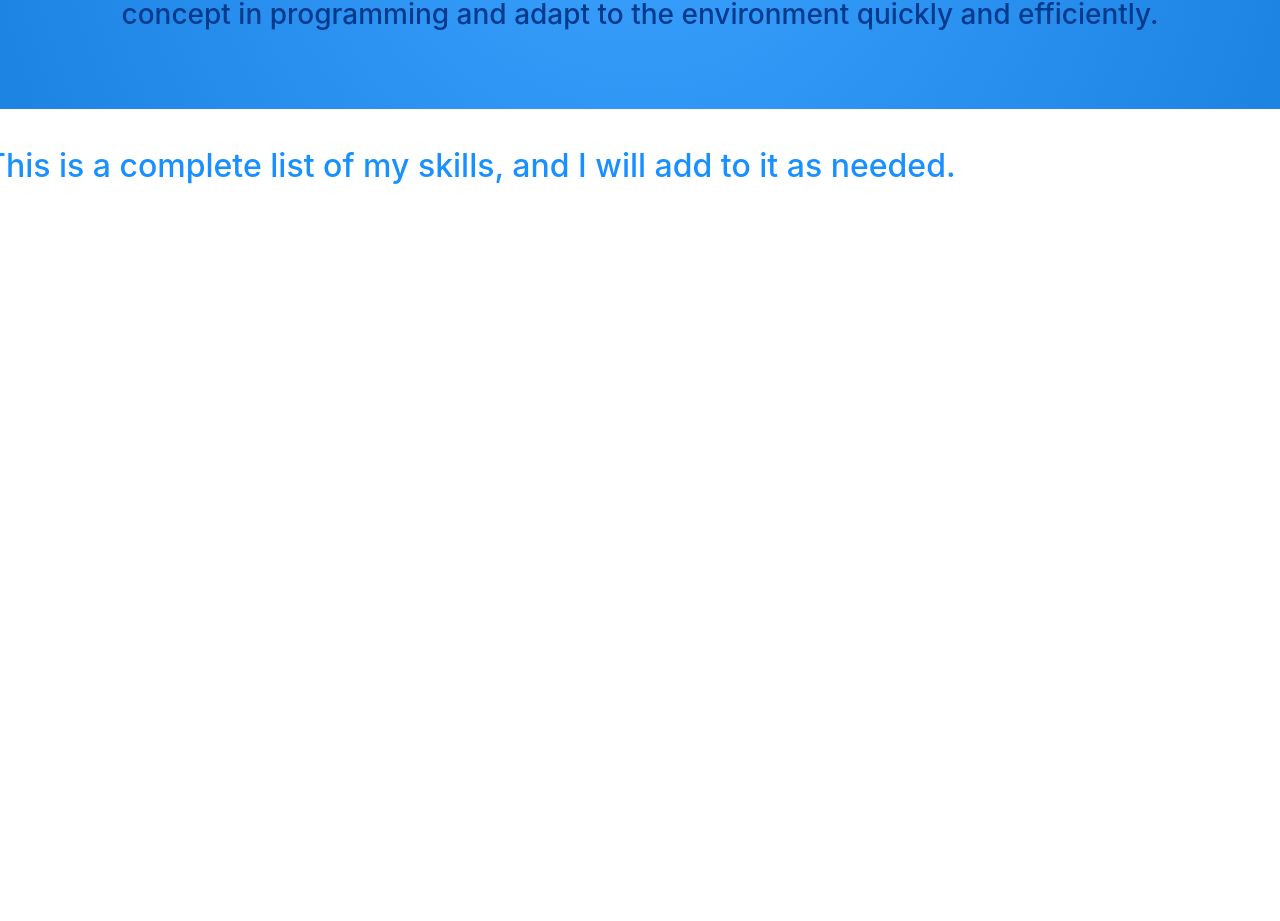
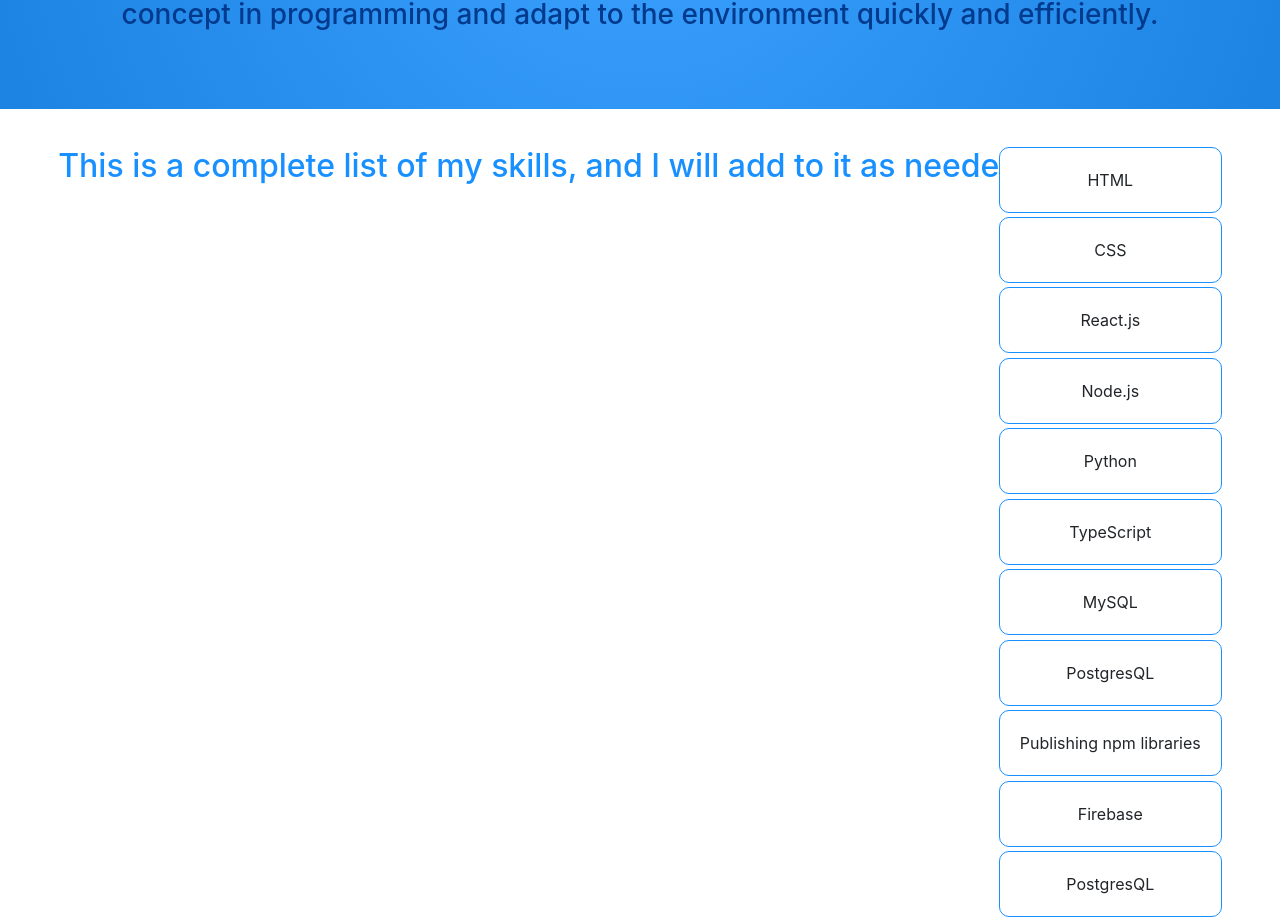
Before and after one commit to carlsachs/BootstrapPort, a React (Create React App) app in the folder portfolio/: page /skills in a window 1280 px wide. Shown: the part 391-1312 px from the top of the page. Before the commit the page ends 800 px from the top, so only its background shows below. Built offline with nearby package versions, Linux system fonts and the light colour scheme.

Commit message:
commit for deploy to test download resume

```diff
--- a/portfolio/src/components/Nav.js
+++ b/portfolio/src/components/Nav.js
@@ -11,9 +11,6 @@
 
 //import other components
 import ContactModal from "./ContactModal";
-
-//import other components
-import DownloadLink from "react-download-link";
 
 import "./Carl-Sachs-Resume.pdf";
 
@@ -37,7 +34,7 @@
                 </Nav>
                 <Nav className="nav-left">
                 <ContactModal />
-                <a href={require("./Carl-Sachs-Resume.pdf")} style={{textDecoration: "none", padding: "2%", borderRadius: "3px"}} className="resume-button" download="Carl'sResume">Download Resume</a>
+                <a href={require("./Carl-Sachs-Resume.pdf")} style={{textDecoration: "none", padding: "2%", borderRadius: "3px"}} className="resume-button" download="Carl's Resume">Download Resume</a>
                 </Nav>
             </Navbar.Collapse>
         </Navbar>
--- a/portfolio/src/components/Skills.css
+++ b/portfolio/src/components/Skills.css
@@ -29,3 +29,13 @@
     text-align: center;
     margin: 0 auto;
 }
+
+.skillbox {
+    justify-content: center;
+}
+
+.skills-cards {
+    display: flex;
+    flex-flow: column nowrap;
+    justify-content: center;
+}
--- a/portfolio/src/components/Skills.js
+++ b/portfolio/src/components/Skills.js
@@ -3,6 +3,7 @@
 //import bootstrap and css / other styling components
 import "./Skills.css";
 import Container from "react-bootstrap/Container";
+import Card from "react-bootstrap/Card";
 import { Row, Col } from "react-bootstrap";
 import { Fade } from "react-reveal";
 
@@ -29,10 +30,23 @@
             </Row>
             <Row className="skillbox">
                     <Fade bottom>
-                    <Row className= "skillbox-title">
+                    <Row className="skillbox-title">
                         <h3>This is a complete list of my skills, and I will add to it as needed.</h3>
                     </Row>
                     </Fade>
+                    <Row className="skills-cards">
+                        <Card body>HTML</Card>
+                        <Card body>CSS</Card>
+                        <Card body>React.js</Card>
+                        <Card body>Node.js</Card>
+                        <Card body>Python</Card>
+                        <Card body>TypeScript</Card>
+                        <Card body>MySQL</Card>
+                        <Card body>PostgresQL</Card>
+                        <Card body>Publishing npm libraries</Card>
+                        <Card body>Firebase</Card>
+                        <Card body>PostgresQL</Card>
+                    </Row>
             </Row>
         </Container>
     )
```
